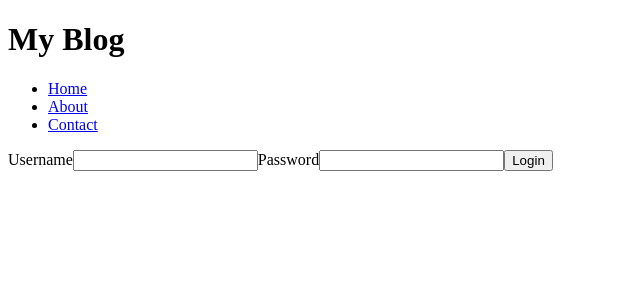
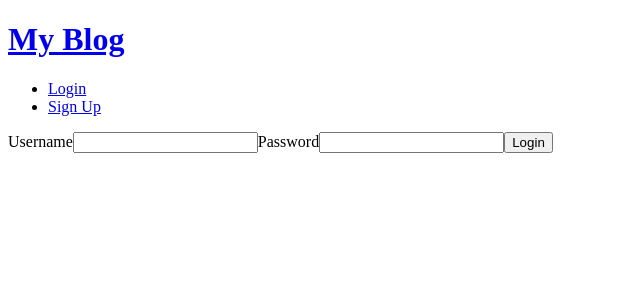
Before and after one commit to danielz0102/blog, a React (Vite) app: page /login in a window 1280 px wide. Shown: the top 300 px of the page, without its empty margins (0-640 px from the left). Built offline with nearby package versions, Linux system fonts and the light colour scheme; no server answers.

Commit message:
feat(Header): show correct links

```diff
--- a/src/components/organisms/Header/index.jsx
+++ b/src/components/organisms/Header/index.jsx
@@ -3,23 +3,29 @@ import { UserContext } from '@providers/contexts'
 
 export function Header() {
   const { user } = useContext(UserContext)
-
-  console.log({ user })
+  const isLoggedIn = Boolean(user)
 
   return (
     <header>
-      <h1>My Blog</h1>
+      <h1>
+        <a href="/">My Blog</a>
+      </h1>
       <nav>
         <ul>
-          <li>
-            <a href="/">Home</a>
-          </li>
-          <li>
-            <a href="/about">About</a>
-          </li>
-          <li>
-            <a href="/contact">Contact</a>
-          </li>
+          {isLoggedIn ? (
+            <li>
+              <a href="/logout">Logout</a>
+            </li>
+          ) : (
+            <>
+              <li>
+                <a href="/login">Login</a>
+              </li>
+              <li>
+                <a href="/sign-up">Sign Up</a>
+              </li>
+            </>
+          )}
         </ul>
       </nav>
     </header>
```
Also changed, not shown: 1 other file (tests, documents, lock files or other folders).
